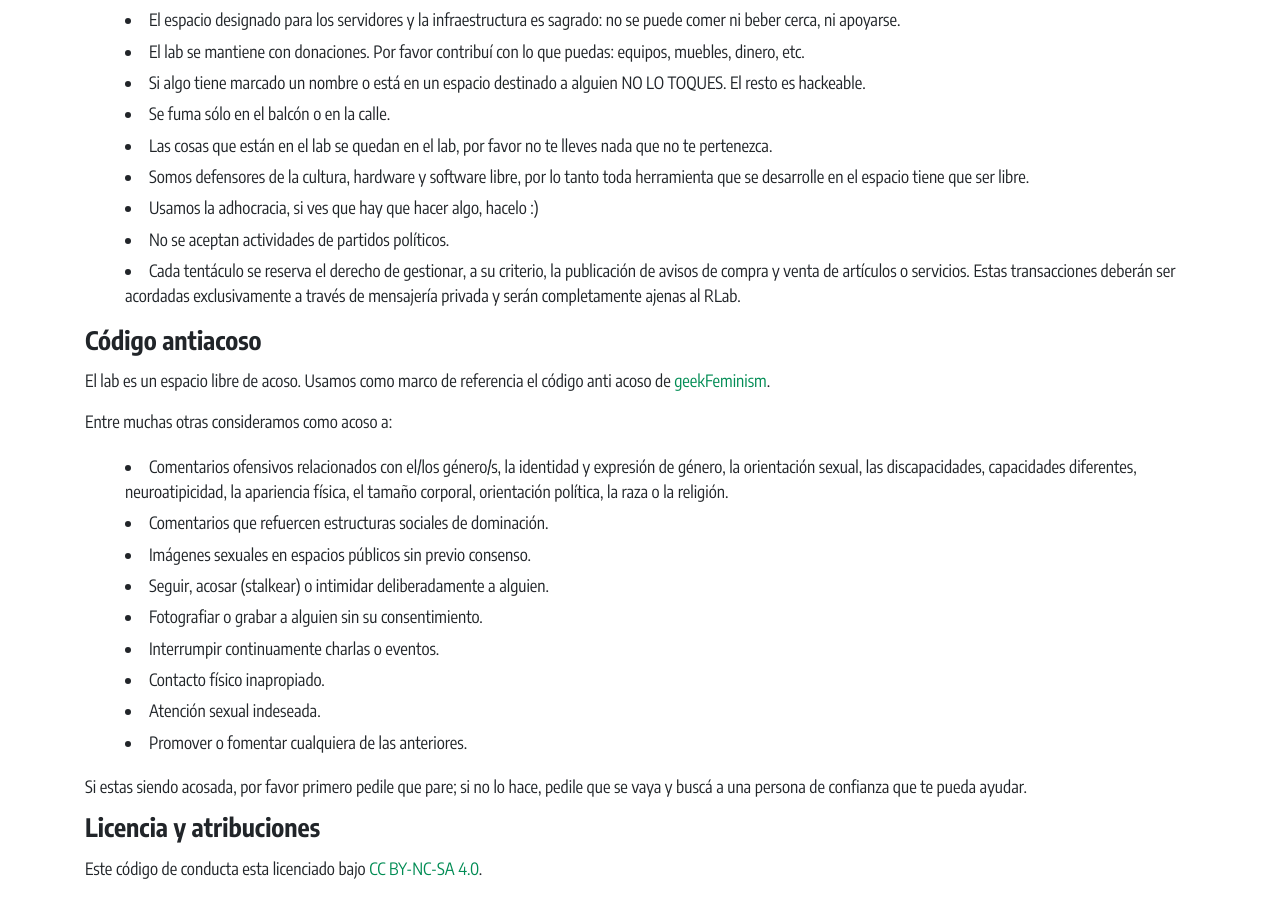
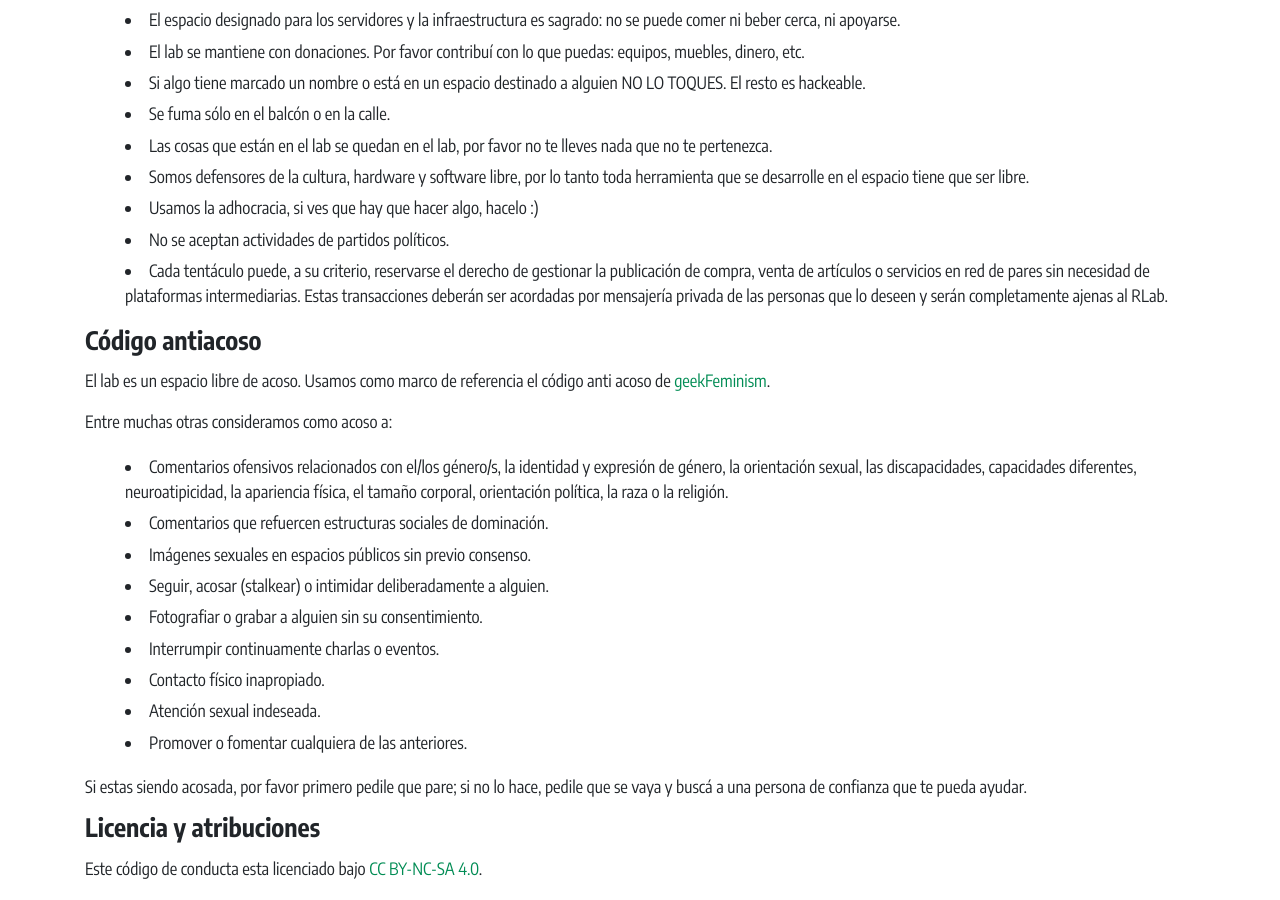
Before and after one commit to rlyehlab/rlab.be, a Jekyll site: the page built from codigos.md, in a window 1280 px wide and 900 px high, scrolled down 680 px. Built offline with Jekyll 4.4.1, drawn with Linux system fonts in a browser that asks for light colours.

Commit message:
Actualizar codigos.md

```diff
--- a/codigos.md
+++ b/codigos.md
@@ -32,7 +32,7 @@ nav_order: 4
 - Somos defensores de la cultura, hardware y software libre, por lo tanto toda herramienta que se desarrolle en el espacio tiene que ser libre.
 - Usamos la adhocracia, si ves que hay que hacer algo, hacelo :)
 - No se aceptan actividades de partidos políticos.
-- Cada tentáculo se reserva el derecho de gestionar, a su criterio, la publicación de avisos de compra y venta de artículos o servicios. Estas transacciones deberán ser acordadas exclusivamente a través de mensajería privada y serán completamente ajenas al RLab.
+- Cada tentáculo puede, a su criterio, reservarse el derecho de gestionar la publicación de compra, venta de artículos o servicios en red de pares sin necesidad de plataformas intermediarias. Estas transacciones deberán ser acordadas por mensajería privada de las personas que lo deseen y serán completamente ajenas al RLab.
 
 ## Código antiacoso
 
```
